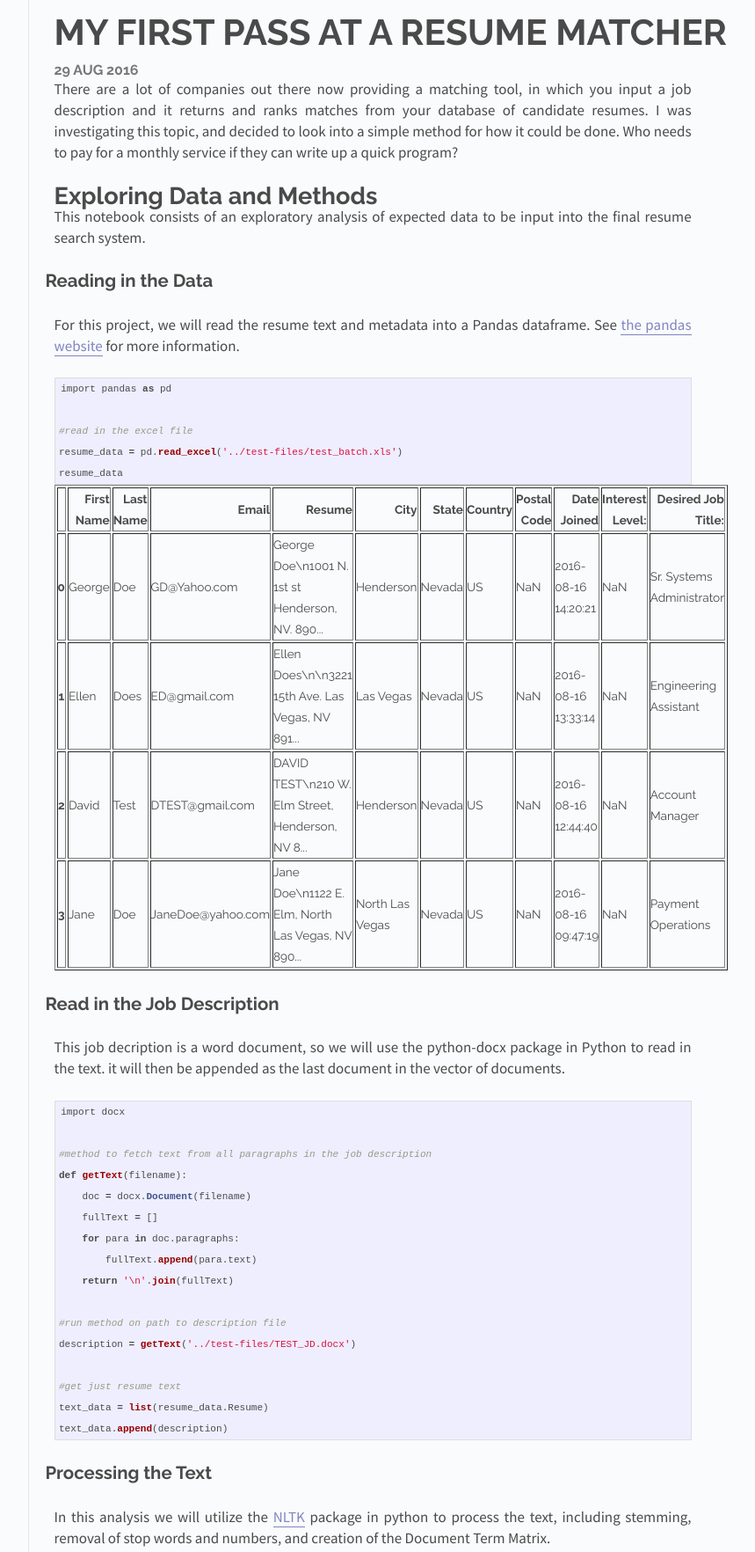
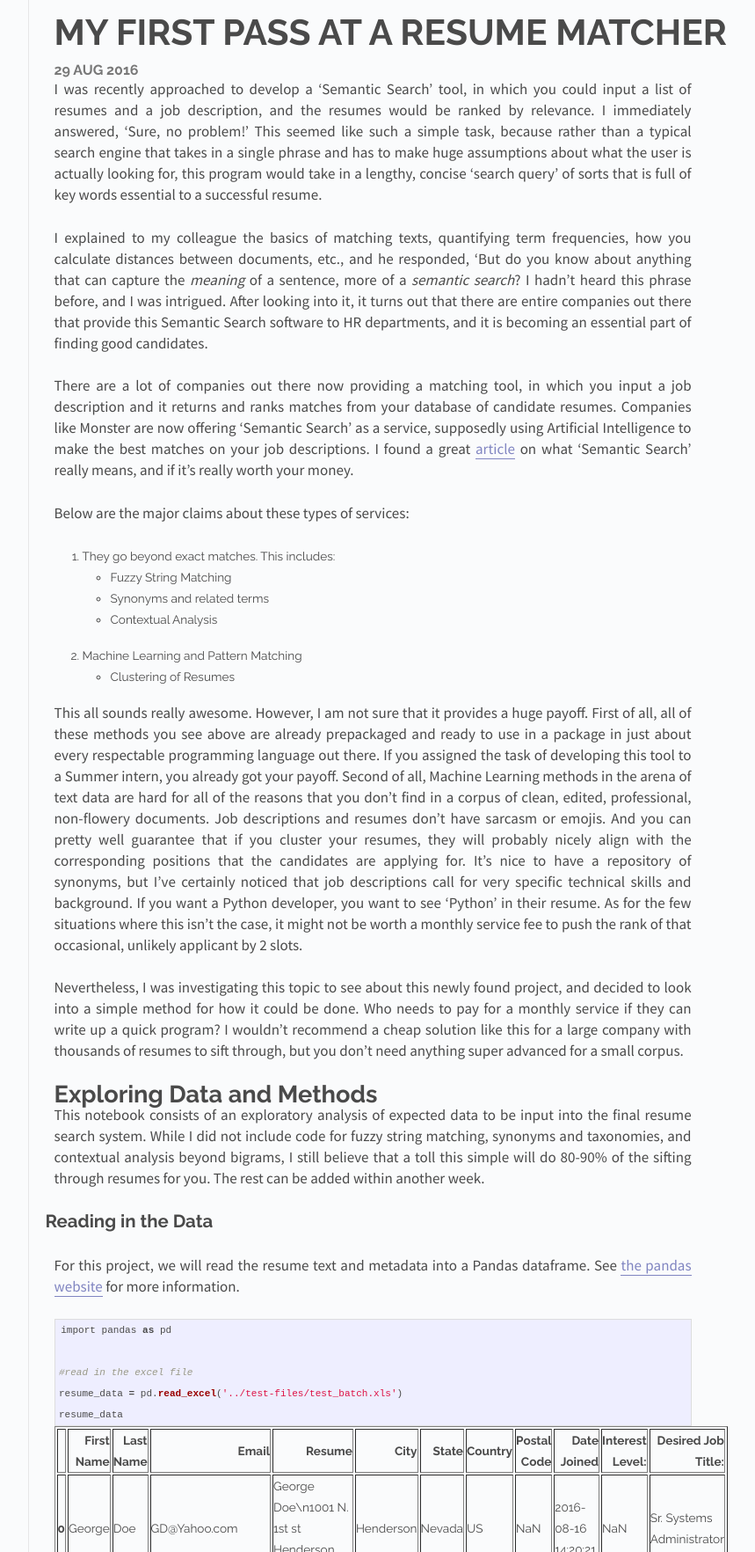
Before and after one commit to the-development/flex, a Jekyll site: the page built from _posts/2016-08-29-search-resumes.md, in a window 1280 px wide, cut to the strip 528-2292 px from the top of the page. Shown: the whole strip at 88% size, without its empty margins (326-1185 px from the left). Built offline with Jekyll 4.4.1, drawn with Linux system fonts in a browser that asks for light colours; some of the changed text lies outside the part shown.

Commit message:
added more to the search resumes post

```diff
--- a/_posts/2016-08-29-search-resumes.md
+++ b/_posts/2016-08-29-search-resumes.md
@@ -6,11 +6,28 @@ date:   2016-08-29 01:00:00 -0800
 categories: posts
 ---
 
-There are a lot of companies out there now providing a matching tool, in which you input a job description and it returns and ranks matches from your database of candidate resumes. I was investigating this topic, and decided to look into a simple method for how it could be done. Who needs to pay for a monthly service if they can write up a quick program?
+I was recently approached to develop a 'Semantic Search' tool, in which you could input a list of resumes and a job description, and the resumes would be ranked by relevance. I immediately answered, 'Sure, no problem!' This seemed like such a simple task, because rather than a typical search engine that takes in a single phrase and has to make huge assumptions about what the user is actually looking for, this program would take in a lengthy, concise 'search query' of sorts that is full of key words essential to a successful resume.
+
+I explained to my colleague the basics of matching texts, quantifying term frequencies, how you calculate distances between documents, etc., and he responded, 'But do you know about anything that can capture the *meaning* of a sentence, more of a *semantic search*? I hadn't heard this phrase before, and I was intrigued. After looking into it, it turns out that there are entire companies out there that provide this Semantic Search software to HR departments, and it is becoming an essential part of finding good candidates.
+
+There are a lot of companies out there now providing a matching tool, in which you input a job description and it returns and ranks matches from your database of candidate resumes. Companies like Monster are now offering 'Semantic Search' as a service, supposedly using Artificial Intelligence to make the best matches on your job descriptions. I found a great [article](http://booleanblackbelt.com/2012/01/semantic-search-explained-for-sourcing-and-recruiting/) on what 'Semantic Search' really means, and if it's really worth your money.
+
+Below are the major claims about these types of services:
+
+1. They go beyond exact matches. This includes:
+	- Fuzzy String Matching
+	- Synonyms and related terms
+	- Contextual Analysis
+2. Machine Learning and Pattern Matching
+	- Clustering of Resumes
+
+This all sounds really awesome. However, I am not sure that it provides a huge payoff. First of all, all of these methods you see above are already prepackaged and ready to use in a package in just about every respectable programming language out there. If you assigned the task of developing this tool to a Summer intern, you already got your payoff. Second of all, Machine Learning methods in the arena of text data are hard for all of the reasons that you don't find in a corpus of clean, edited, professional, non-flowery documents. Job descriptions and resumes don't have sarcasm or emojis. And you can pretty well guarantee that if you cluster your resumes, they will probably nicely align with the corresponding positions that the candidates are applying for. It's nice to have a repository of synonyms, but I've certainly noticed that job descriptions call for very specific technical skills and background. If you want a Python developer, you want to see 'Python' in their resume. As for the few situations where this isn't the case, it might not be worth a monthly service fee to push the rank of that occasional, unlikely applicant by 2 slots.
+
+Nevertheless, I was investigating this topic to see about this newly found project, and decided to look into a simple method for how it could be done. Who needs to pay for a monthly service if they can write up a quick program? I wouldn't recommend a cheap solution like this for a large company with thousands of resumes to sift through, but you don't need anything super advanced for a small corpus.
 
 # Exploring Data and Methods
 
-This notebook consists of an exploratory analysis of expected data to be input into the final resume search system.
+This notebook consists of an exploratory analysis of expected data to be input into the final resume search system. While I did not include code for fuzzy string matching, synonyms and taxonomies, and contextual analysis beyond bigrams, I still believe that a toll this simple will do 80-90% of the sifting through resumes for you. The rest can be added within another week.
 
 ## Reading in the Data
 
```
